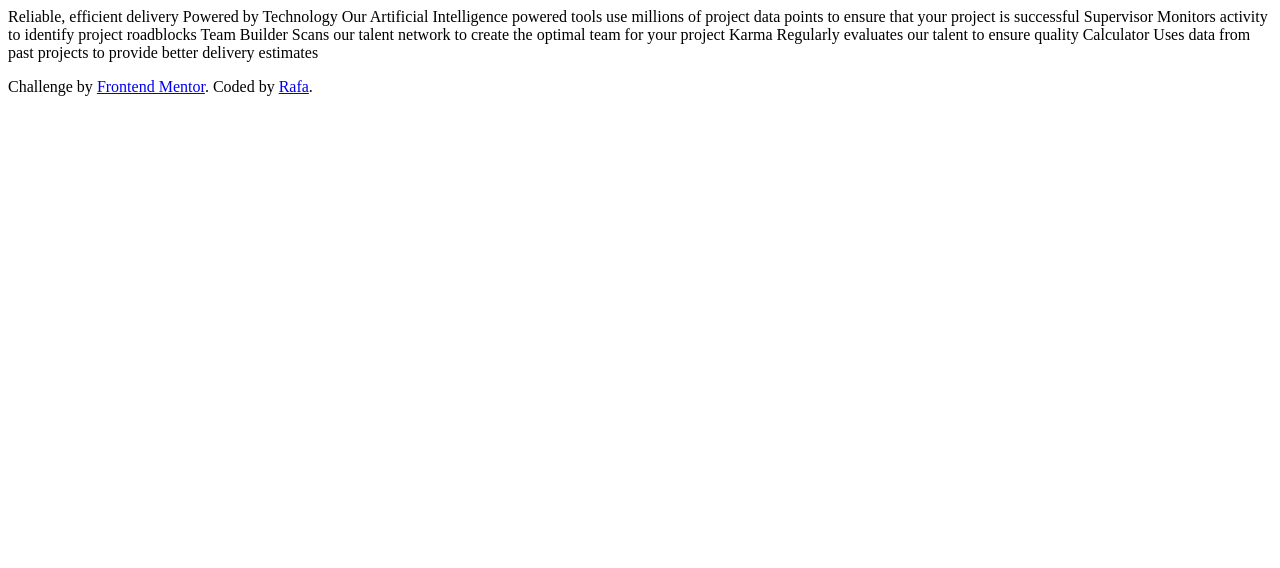
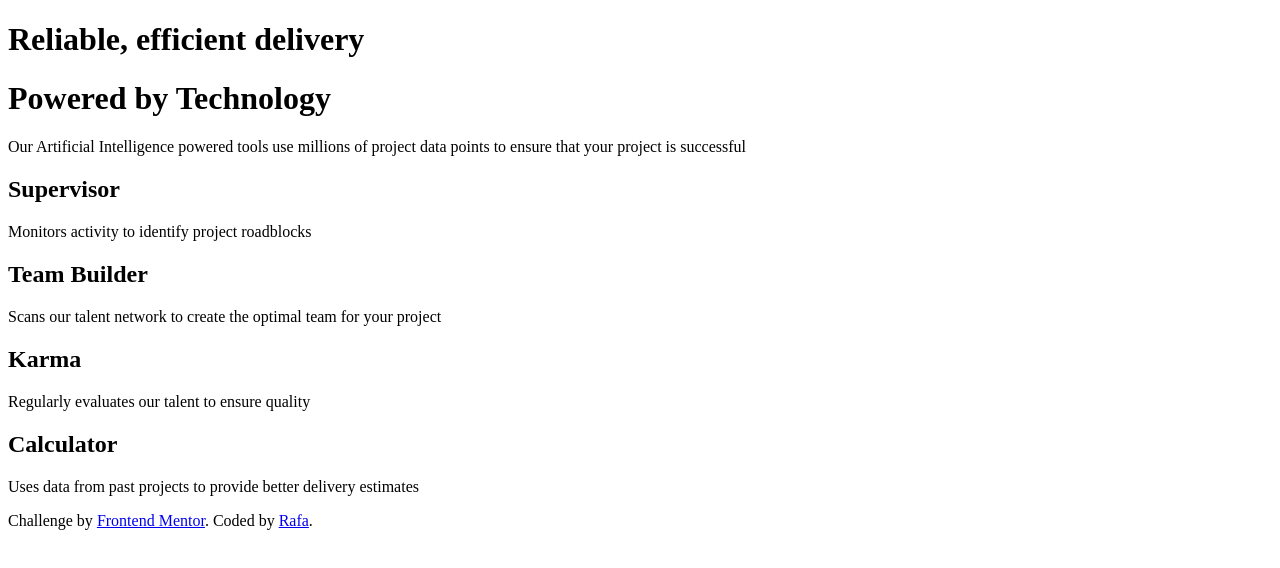
Before and after one commit to rafacovez/four-card-feature-section, a plain HTML site: page index.html in a window 1280 px wide. Drawn offline with Linux system fonts and the light colour scheme.

Commit message:
coded website structure

```diff
--- a/index.html
+++ b/index.html
@@ -10,23 +10,24 @@
 </head>
 <body>
 
-  Reliable, efficient delivery
-  Powered by Technology
+  <h1 class="light-heading">Reliable, efficient delivery</h1>
+  <h1 class="bold-heading">Powered by Technology</h1>
 
-  Our Artificial Intelligence powered tools use millions of project data points
-  to ensure that your project is successful
+  <p class="service-descrip">Our Artificial Intelligence powered tools use millions of project data points to ensure that your project is successful</p>
 
-  Supervisor
-  Monitors activity to identify project roadblocks
+  <div class="modal">
+    <h2 class="modal-heading">Supervisor</h2>
+    <p class="modal-descrip">Monitors activity to identify project roadblocks</p>
+  </div>
 
-  Team Builder
-  Scans our talent network to create the optimal team for your project
+  <h2 class="modal-heading">Team Builder</h2>
+  <p class="modal-descrip">Scans our talent network to create the optimal team for your project</p>
 
-  Karma
-  Regularly evaluates our talent to ensure quality
+  <h2 class="modal-heading">Karma</h2>
+  <p class="modal-descrip">Regularly evaluates our talent to ensure quality</p>
 
-  Calculator
-  Uses data from past projects to provide better delivery estimates
+  <h2 class="modal-heading">Calculator</h2>
+  <p class="modal-descrip">Uses data from past projects to provide better delivery estimates</p>
 
 
   <footer>
```
